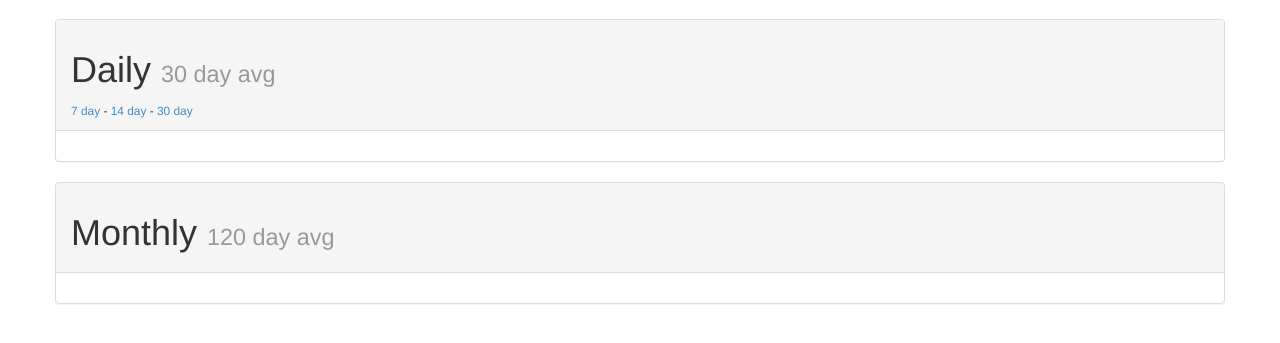
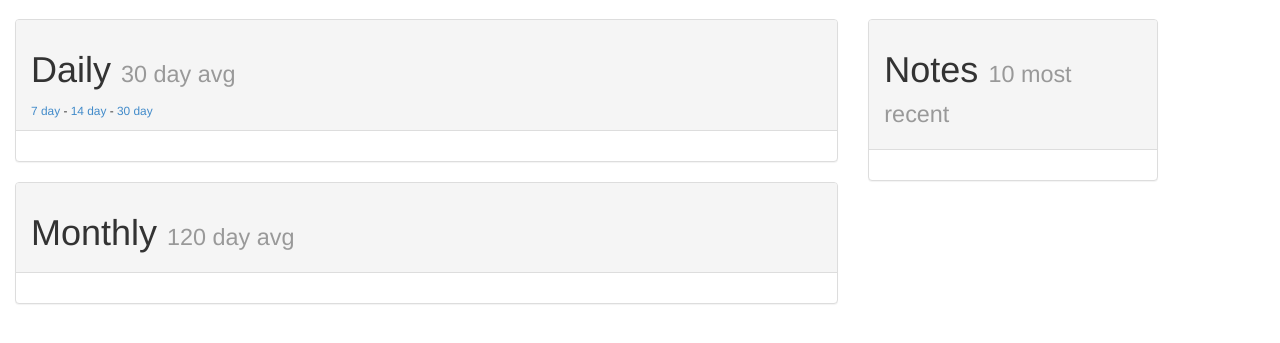
Before and after one commit to ckcollab/chin-up, a Django app: page / in a window 1280 px wide. Shown: the part 51-394 px from the top of the page. Run offline with Django 3.2, Linux system fonts and the light colour scheme; data that the repository does not hold is empty; style sheets or scripts are compiled from the project's sources; some libraries are stand-ins or nearby versions.

Commit message:
notes fixes and such

```diff
--- a/project/apps/chinup/views.py
+++ b/project/apps/chinup/views.py
@@ -28,12 +28,16 @@ def append_avg_measurement(metric_list, day_span=30):
 def home(request):
     daily_metric_span = int(request.GET.get('daily_metric_span', 30))
 
+    notes = MetricRecord.objects.filter(notes__isnull=False).exclude(notes__exact="")
+    notes = notes.values_list('notes', 'datetime').order_by('-datetime')[:10]
+
     return render(request, 'chinup/home.html', {
         'daily_metric_span': daily_metric_span,
         'daily_metrics': append_avg_measurement(Metric.objects.filter(daily=True), day_span=daily_metric_span),
         'monthly_metrics': append_avg_measurement(Metric.objects.filter(monthly=True), day_span=120),
-    })
-
+        'notes': notes,
+        }
+    )
 
 def input(request):
     date_string = request.GET.get('date', None)
--- /dev/null
+++ b/project/static/css/home.css
@@ -0,0 +1,7 @@
+.notes .note {
+  font-weight: bold;
+}
+.notes .note small {
+  font-weight: normal;
+  margin-left: 5px;
+}
--- /dev/null
+++ b/project/static/css/home.less
@@ -0,0 +1,10 @@
+.notes {
+    .note {
+        font-weight: bold;
+
+        small {
+            font-weight: normal;
+            margin-left: 5px;
+        }
+    }
+}
--- a/project/templates/base.html
+++ b/project/templates/base.html
@@ -8,6 +8,7 @@
     <link rel="stylesheet" type="text/css" href="{% static "css/bootstrap.min.css" %}">
     <link rel="stylesheet" type="text/css" href="{% static "css/main.css" %}">
     <link rel="stylesheet" type="text/css" href="{% static "css/input.css" %}">
+    <link rel="stylesheet" type="text/css" href="{% static "css/home.css" %}">
 </head>
 <body ng-controller="ChinupController">
     <nav class="navbar navbar-default navbar-fixed-top" role="navigation">
--- a/project/templates/chinup/home.html
+++ b/project/templates/chinup/home.html
@@ -1,8 +1,8 @@
 {% extends "base.html" %}
 
 {% block content %}
-    <div class="container">
-        <div class="row">
+    <div>
+        <div class="col-lg-8">
             <div class="panel panel-default">
                 <div class="panel-heading">
                     <h1>Daily <small>{{ daily_metric_span }} day avg</small></h1>
@@ -40,5 +40,20 @@
                 </div>
             </div>
         </div>
+
+        <div class="col-lg-3">
+            <div class="panel panel-default notes">
+                <div class="panel-heading">
+                    <h1>Notes <small>10 most recent</small></h1>
+                </div>
+
+                <div class="panel-body">
+                    {% for note in notes %}
+                        <p class="note alert alert-success">{{ note.0 }} <br><small>&mdash; {{ note.1|timesince }} ago</small></p>
+                    {% endfor %}
+                </div>
+            </div>
+        </div>
     </div>
+
 {% endblock %}
--- a/settings/base.py
+++ b/settings/base.py
@@ -100,6 +100,7 @@ BASE_AND_LIBRARY_APPS = (
     'south',
     #'debug_toolbar',
     'gunicorn',
+    'django_extensions',
 )
 
 CHIN_UP_APPS = (
```
Also changed, not shown: project/static/css/main.less (line endings or trailing spaces).
